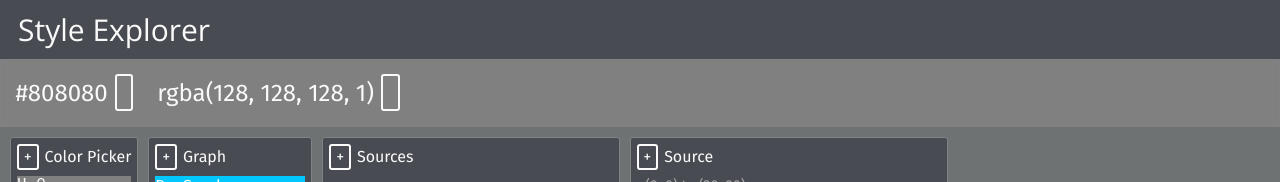
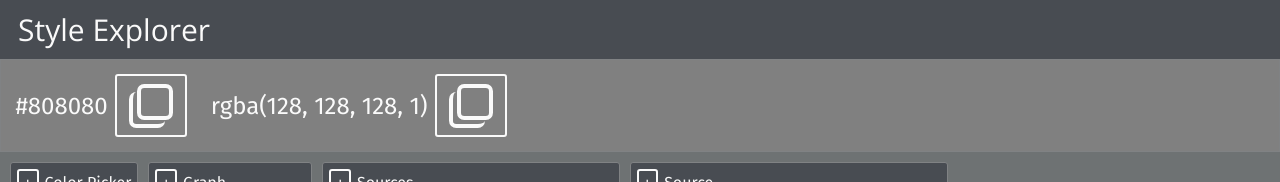
Before and after one commit to philrmass/style-explorer, a React app: page / in a window 1280 px wide. Shown: the top 182 px of the page. Built offline with nearby package versions, Linux system fonts and the light colour scheme; no server answers.

Commit message:
initial copy icon

```diff
--- a/src/components/CopyIcon.css
+++ b/src/components/CopyIcon.css
@@ -1,2 +1,29 @@
 .copyIcon {
+  padding: 0.2em;
 }
+
+.wrap {
+  position: relative;
+}
+
+.back {
+  box-sizing: border-box;
+  width: 1.5em;
+  height: 1.5em;
+  margin-right: 8px;
+  margin-top: 8px;
+  border-bottom: 4px solid currentColor;
+  border-left: 4px solid currentColor;
+  border-radius: 0.3em;
+}
+
+.front {
+  position: absolute;
+  box-sizing: border-box;
+  left: 8px;
+  bottom: 8px;
+  width: 1.5em;
+  height: 1.5em;
+  border: 4px solid currentColor;
+  border-radius: 0.3em;
+}
--- a/src/components/CopyIcon.jsx
+++ b/src/components/CopyIcon.jsx
@@ -2,10 +2,15 @@ import React from 'react';
 import PropTypes from 'prop-types';
 import styles from './CopyIcon.css';
 
-function CopyIcon({source}) {
+function CopyIcon() {
   return (
-    <div className={styles.copyCopyIcon}>
-      <img src={source} />
+    <div className={styles.copyIcon}>
+      <div className={styles.wrap}>
+        <div className={styles.front}>
+        </div>
+        <div className={styles.back}>
+        </div>
+      </div>
     </div>
   );
 }
```
